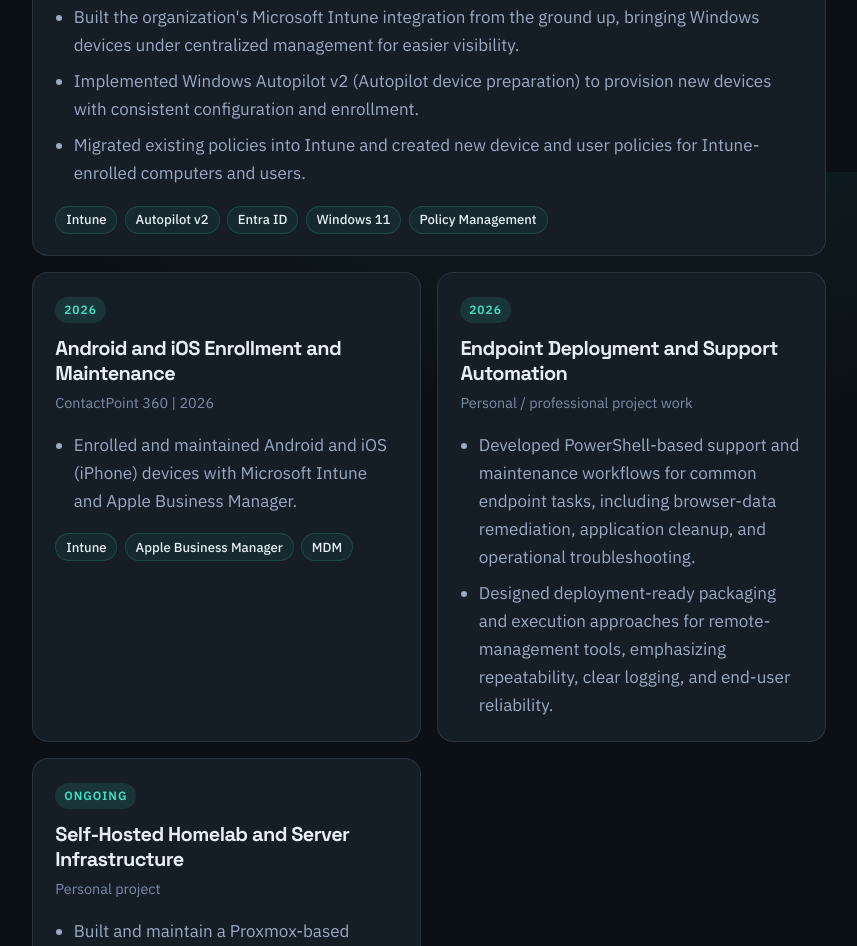
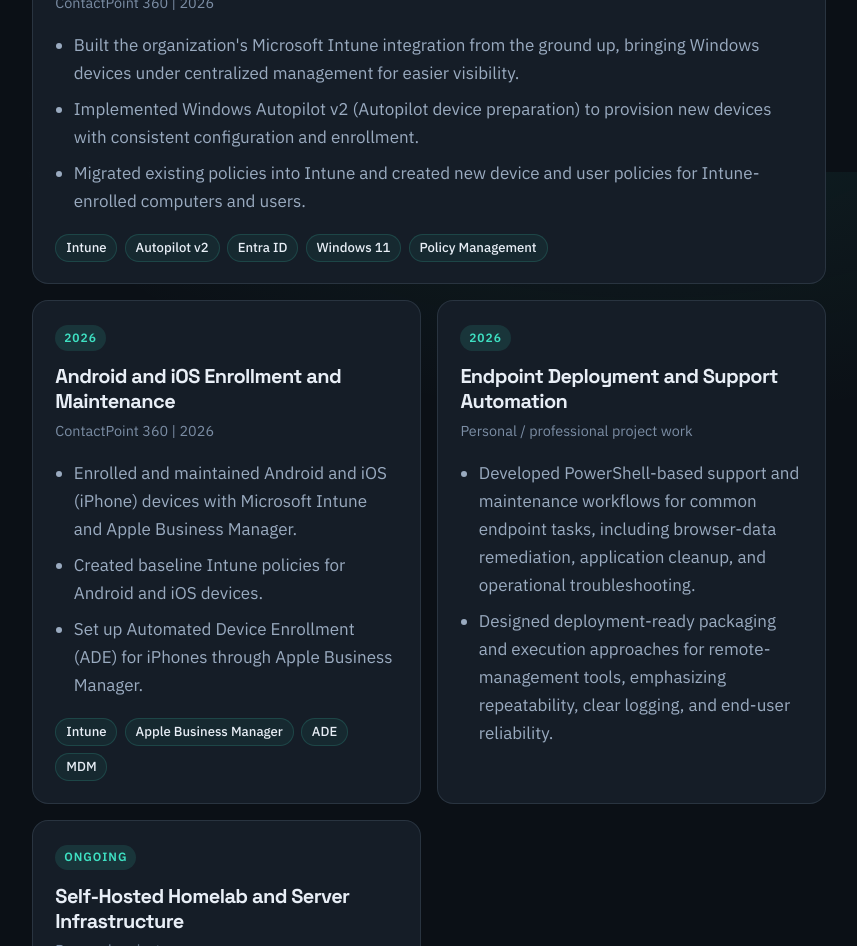
Before and after one commit to Zylumx/zylumx.github.io, a plain HTML site: page index.html in a window 1280 px wide. Shown: the part 3028-3974 px from the top of the page, without its empty margins (374-1231 px from the left). Drawn offline with Linux system fonts and the light colour scheme.

Commit message:
Add baseline policies and iPhone ADE to the mobile enrollment work.
Keep the ContactPoint experience as one bullet and add ADE to the project tags.

Co-authored-by: Zylumx <Zylumx@users.noreply.github.com>

```diff
--- a/index.html
+++ b/index.html
@@ -170,7 +170,7 @@
               <li>Provide hands-on support for Windows workstations, peripherals, software, user access, and network connectivity in a high-volume environment.</li>
               <li>Troubleshoot Microsoft cloud services including Intune, Entra ID, Exchange, MFA, licensing, and account-access issues.</li>
               <li>Built the Microsoft Intune integration from the ground up using Windows Autopilot v2, improving device visibility and simplifying endpoint provisioning and oversight.</li>
-              <li>Enrolled and maintained Android and iOS (iPhone) devices with Microsoft Intune and Apple Business Manager.</li>
+              <li>Enrolled and maintained Android and iOS (iPhone) devices with Microsoft Intune and Apple Business Manager, including baseline policies and Automated Device Enrollment (ADE) for iPhones.</li>
               <li>Join workstations to the Active Directory domain and create and manage Group Policy Objects, including password policies, using ADUC and Group Policy Management.</li>
               <li>Use MDT task sequences for endpoint imaging and PDQ Deploy/Inventory for software deployment, asset visibility, and device management.</li>
               <li>Document technical resolutions, coordinate escalations, and apply practical hardware and operating-system knowledge to restore service quickly.</li>
@@ -231,10 +231,13 @@
             <p class="project-context">ContactPoint 360 | 2026</p>
             <ul>
               <li>Enrolled and maintained Android and iOS (iPhone) devices with Microsoft Intune and Apple Business Manager.</li>
+              <li>Created baseline Intune policies for Android and iOS devices.</li>
+              <li>Set up Automated Device Enrollment (ADE) for iPhones through Apple Business Manager.</li>
             </ul>
             <ul class="project-tags" aria-label="Technologies">
               <li>Intune</li>
               <li>Apple Business Manager</li>
+              <li>ADE</li>
               <li>MDM</li>
             </ul>
           </article>
```
